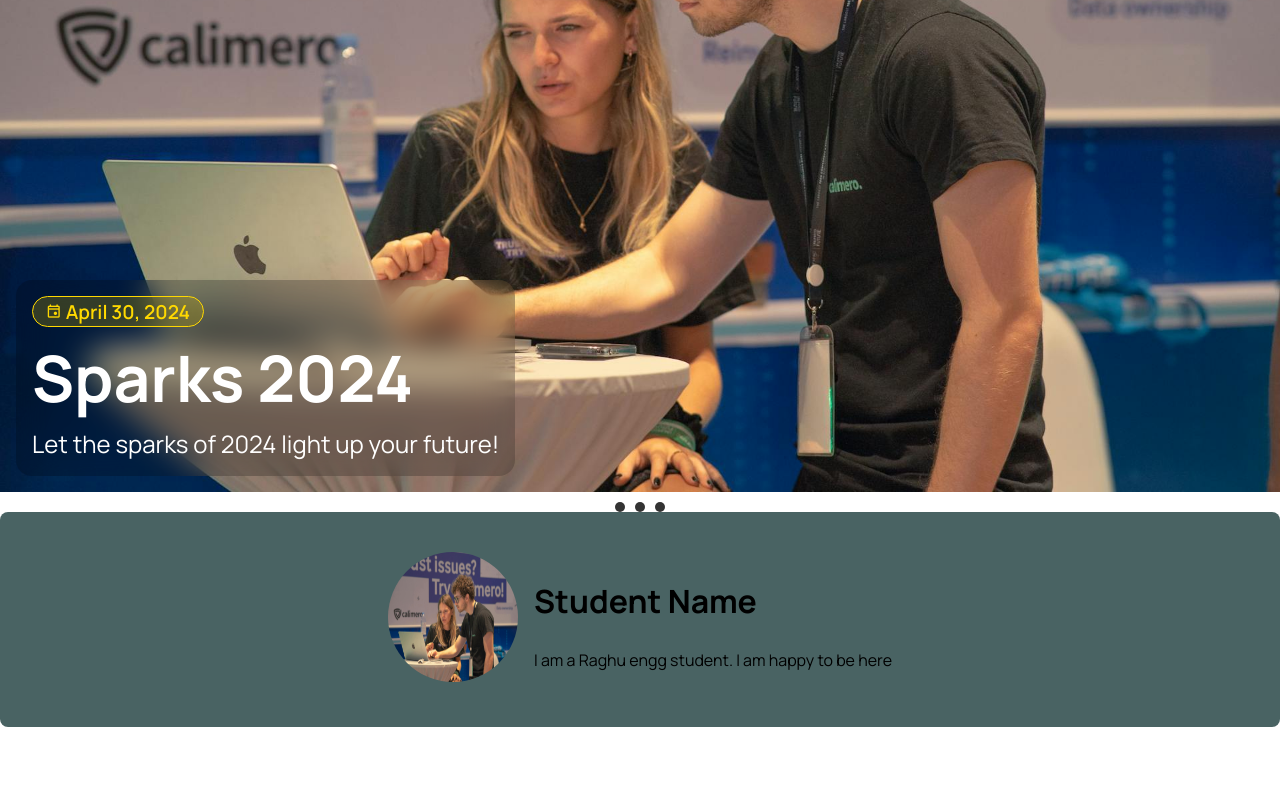
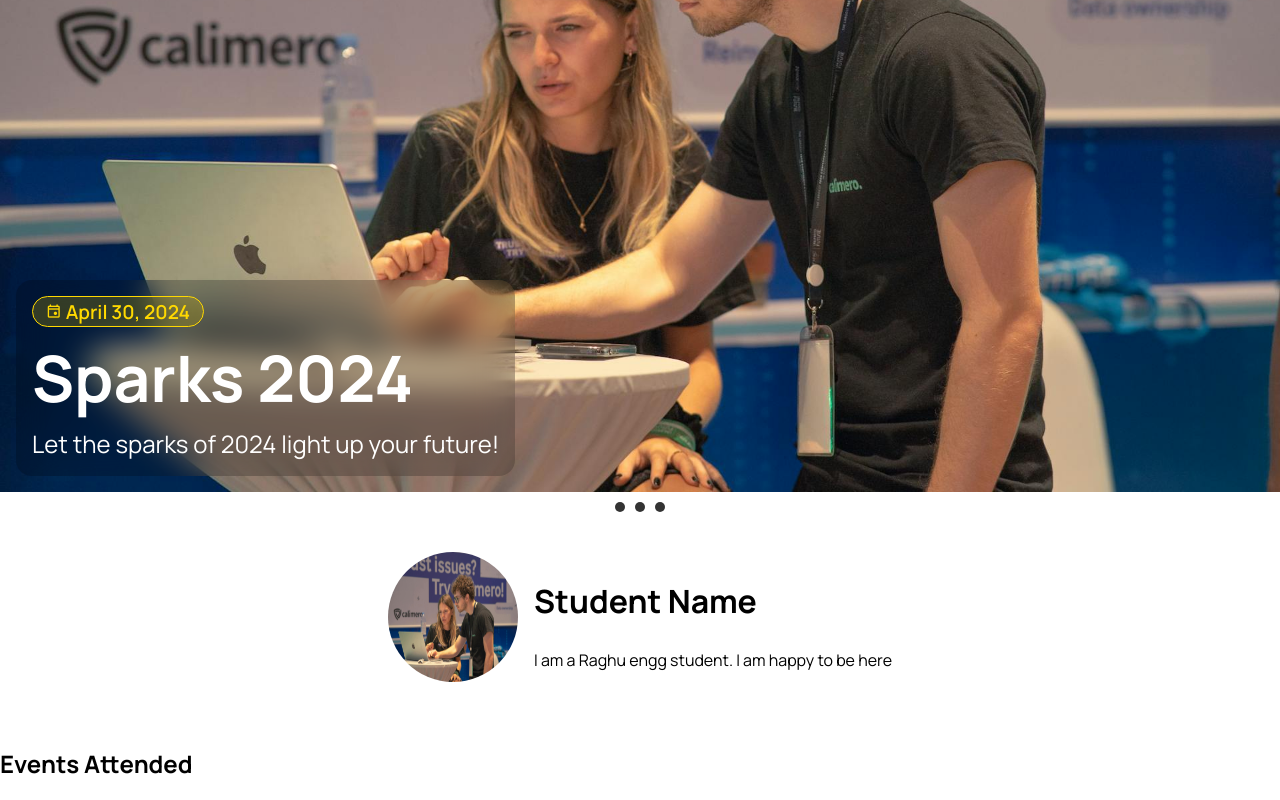
Before and after one commit to CharanMN7/College-Events-Platform, a React (Vite) app: page / in a window 1280 px wide. Shown: the part 228-1028 px from the top of the page. Before the commit the page ends 955 px from the top, so only its background shows below. Built offline with nearby package versions, Linux system fonts and the light colour scheme.

Commit message:
minor chages in profile.scss
removed bg color

```diff
--- a/src/user-profile/Profile.jsx
+++ b/src/user-profile/Profile.jsx
@@ -3,6 +3,7 @@ import bgImg from "../carousel/background.jpg";
 
 const Profile = () => {
   return (
+    <main>
       <div className="profile">
         <div>
           {/** This data should actually come from the [.json] file. For the time being i'm using static info */}
@@ -13,6 +14,10 @@ const Profile = () => {
           </article>
         </div>
       </div>
+      <article>
+        <h1>Events Attended</h1>
+      </article>
+    </main>
   );
 };
 
--- a/src/user-profile/Profile.scss
+++ b/src/user-profile/Profile.scss
@@ -1,5 +1,4 @@
 .profile {
-  background-color: rgb(73, 99, 99);
   border-radius: 0.5rem;
   padding: 1rem 0rem;
   display: flex;
```
Lines whose indentation alone changed are shown as unchanged.
